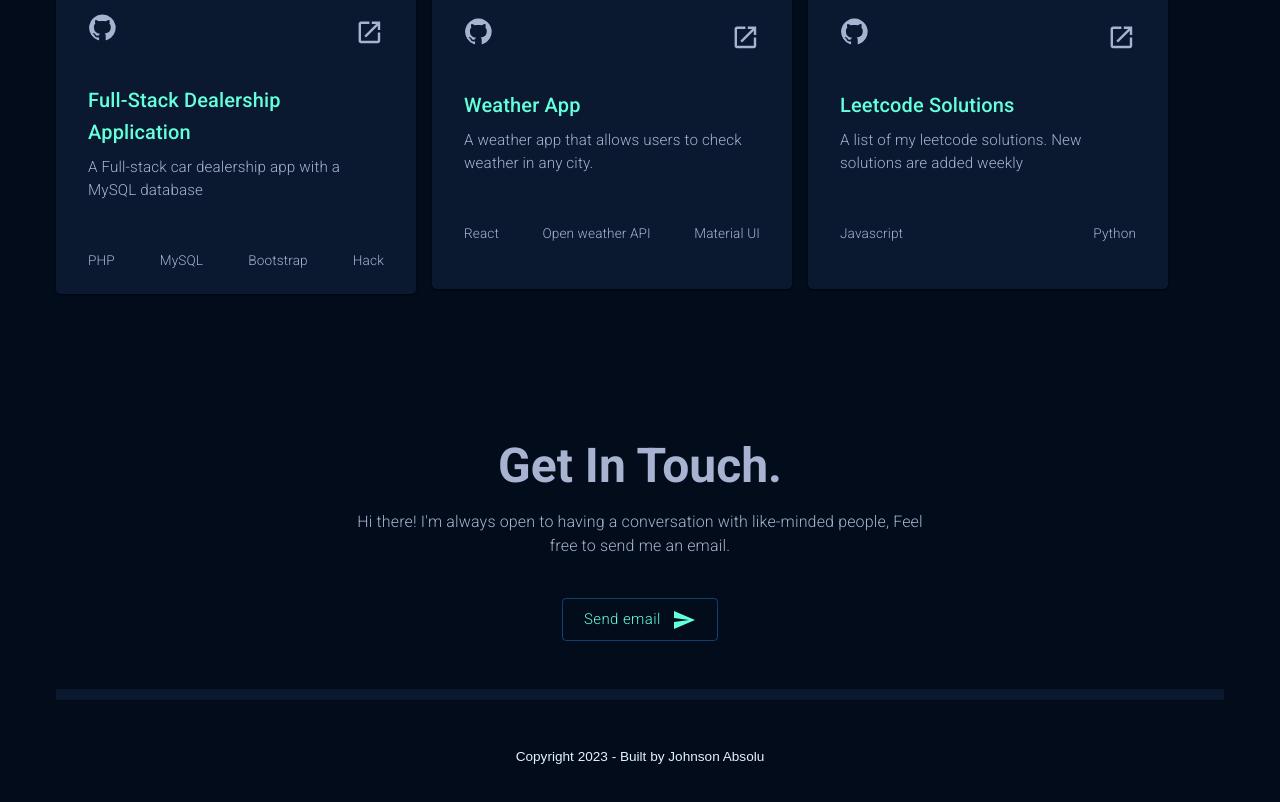
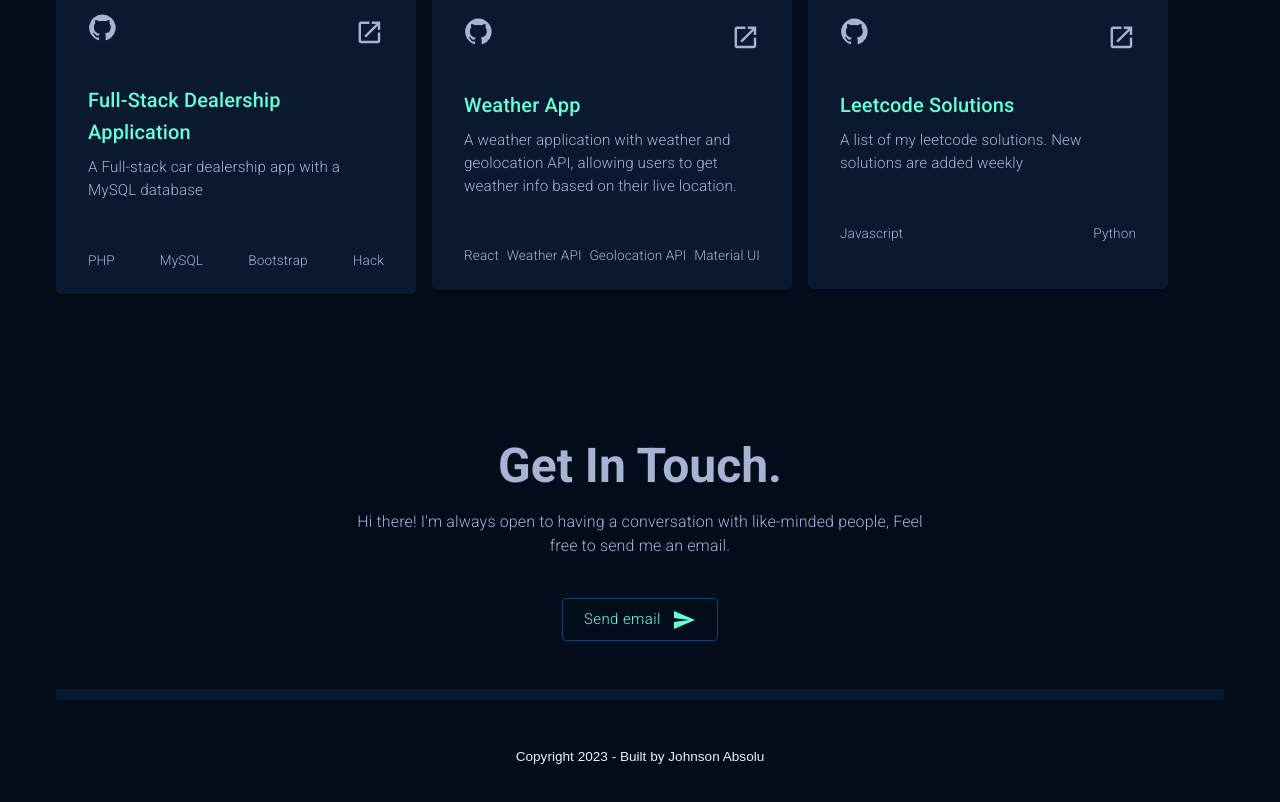
Before and after one commit to JAbsolu/React-portfolio, a React (Create React App) app: page / in a window 1280 px wide. Shown: the part 1760-2562 px from the top of the page. Built offline with nearby package versions, Linux system fonts and the light colour scheme.

Commit message:
project update

```diff
--- a/src/assets.js
+++ b/src/assets.js
@@ -90,8 +90,8 @@ export const projects = [
       name: "Weather App",
       frontendView: "https://htweather.vercel.app/",
       github: "https://github.com/JAbsolu/weather-app",
-      technology: ["React", "Open weather API", "Material UI"],
-      description: "A weather app that allows users to check weather in any city.",
+      technology: ["React", "Weather API", "Geolocation API" , "Material UI"],
+      description: "A weather application with weather and geolocation API, allowing users to get weather info based on their live location.",
     },
     {
       name: "Leetcode Solutions",
```
